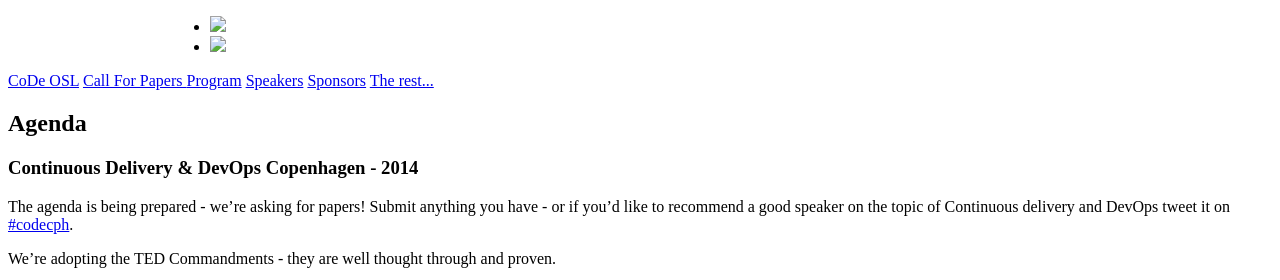
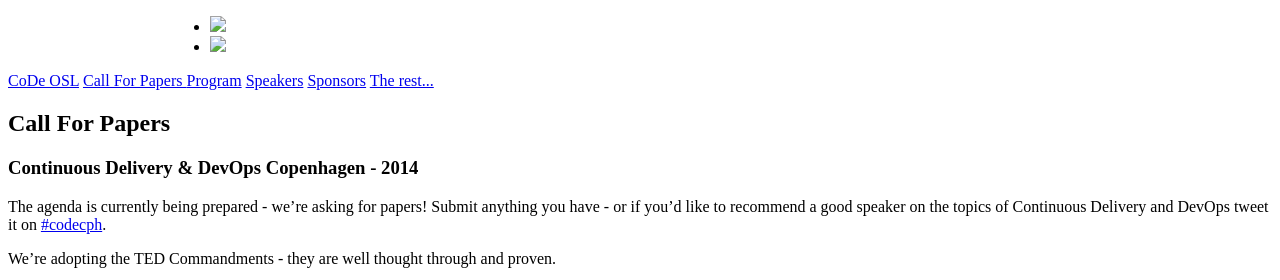
Before and after one commit to CoDeConf/CoDeOSL15, a Jekyll site: the page built from agenda/cfp.md, in a window 1280 px wide, cut to the strip 0-280 px from the top of the page. Built offline with Jekyll 4.4.1, drawn with Linux system fonts in a browser that asks for light colours; nearby versions of some CDN libraries.

Commit message:
Squashed commit of the following:
commit b991106178fcff9dcbb197043f07246574af911a
Author: Adam Henriques <ah@praqma.net>
Date:   Fri Jan 16 16:30:54 2015 +0100

    Sponsorpackages

commit 19682c4d31671472510d45b4f435248e45f1555b
Merge: 97f1433 c3c3846
Author: Adam Henriques <ah@praqma.net>
Date:   Fri Jan 16 16:29:28 2015 +0100

    Merge branch 'gh-pages' of github.com:CoDeConf/osl15 into ready/adam

    Conflicts:
    	sponsors/packages.md

commit 97f1433848d8c6ed5b8640b7984e9d8343f2b4ca
Author: Adam Henriques <ah@praqma.net>
Date:   Fri Jan 16 16:18:04 2015 +0100

    no message

commit 403ed8977c2f343516f60d41f0c4ecde62ace26d
Author: Adam Henriques <ah@praqma.net>
Date:   Fri Jan 16 16:14:50 2015 +0100

    CFP

commit 7d3974b87203f4a21deef1fdb035ff3b01f41327
Author: Adam Henriques <ah@praqma.net>
Date:   Fri Jan 16 15:59:43 2015 +0100

    Sponsorpackages

commit befed3d59828a0a85ec9a27a72ffba998d4740b2
Author: Adam Henriques <ah@praqma.net>
Date:   Fri Jan 16 15:57:31 2015 +0100

    Sponsor packages

commit 8bf79bdc024ee40acc01ded1e0034f3732be549e
Merge: 6403162 72f2d48
Author: Adam Henriques <ah@praqma.net>
Date:   Fri Jan 16 15:23:49 2015 +0100

    Merge branch 'gh-pages' of github.com:CoDeConf/osl15 into ready/adam

commit 64031625bf40fb913486a63a3b49443c2be7d0b9
Author: Adam Henriques <ah@praqma.net>
Date:   Fri Jan 16 15:20:07 2015 +0100

    no message

```diff
--- a/agenda/cfp.md
+++ b/agenda/cfp.md
@@ -2,12 +2,12 @@
 layout: program
 title: Agenda
 ---
-#Agenda
+#Call For Papers
 
 ###Continuous Delivery & DevOps Copenhagen - 2014
 
-The agenda is being prepared - we're asking for papers! Submit anything you have - or if you'd like to recommend a good speaker on the topic of Continuous delivery and DevOps tweet it on [#codecph](/social/tweets.html).
+The agenda is currently being prepared - we're asking for papers! Submit anything you have - or if you'd like to recommend a good speaker on the topics of Continuous Delivery and DevOps tweet it on [#codecph](/social/tweets.html).
 
 We're adopting the TED Commandments - they are well thought through and proven.
 
-<iframe src="https://docs.google.com/forms/d/1D-T18J2RURnSndSkayw_0WP3iF3cpAg19BrmxRWRmDc/viewform?embedded=true" width="650" height="1050" frameborder="0" marginheight="0" marginwidth="0">Loading...</iframe>
+<iframe src="http://goo.gl/forms/Qj2KmwsZ5D" width="650" height="1050" frameborder="0" marginheight="0" marginwidth="0">Loading...</iframe>
```
Also changed, not shown: sponsors/packages.md (+2 -1 lines).
